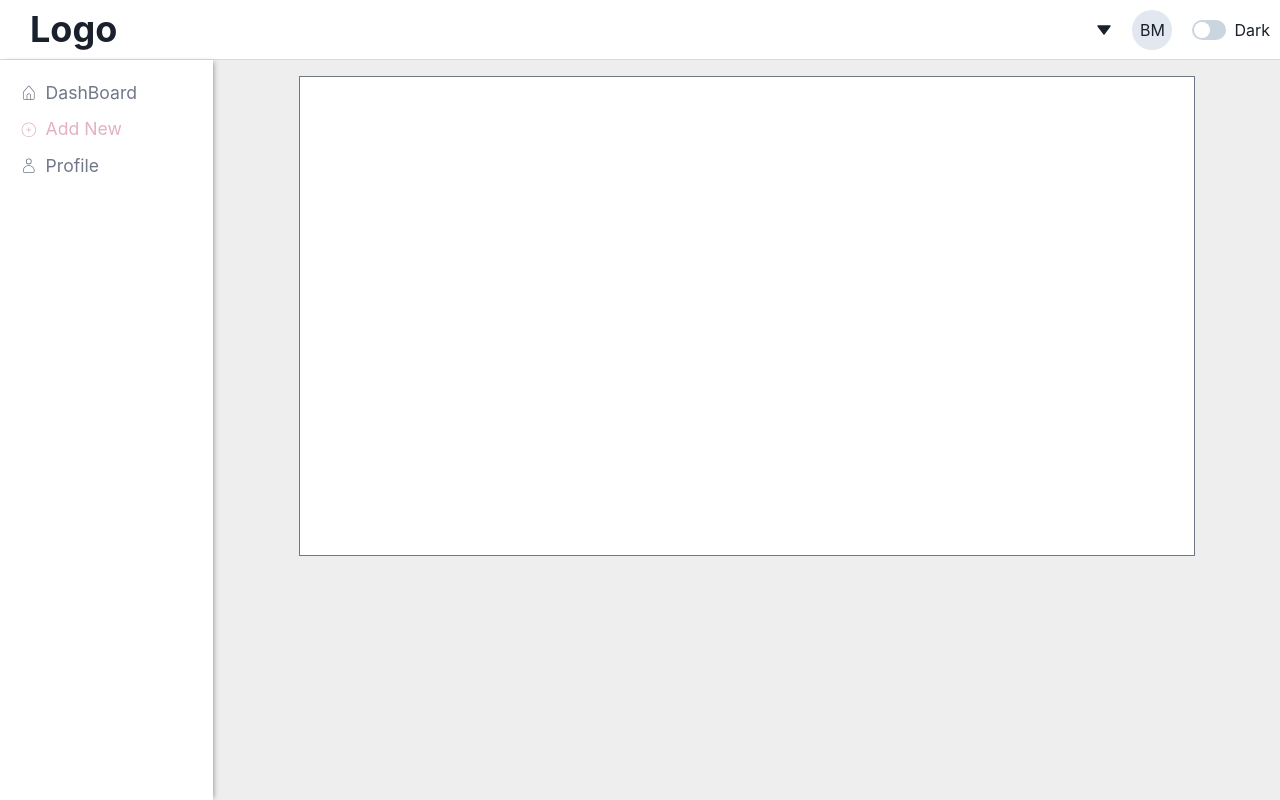
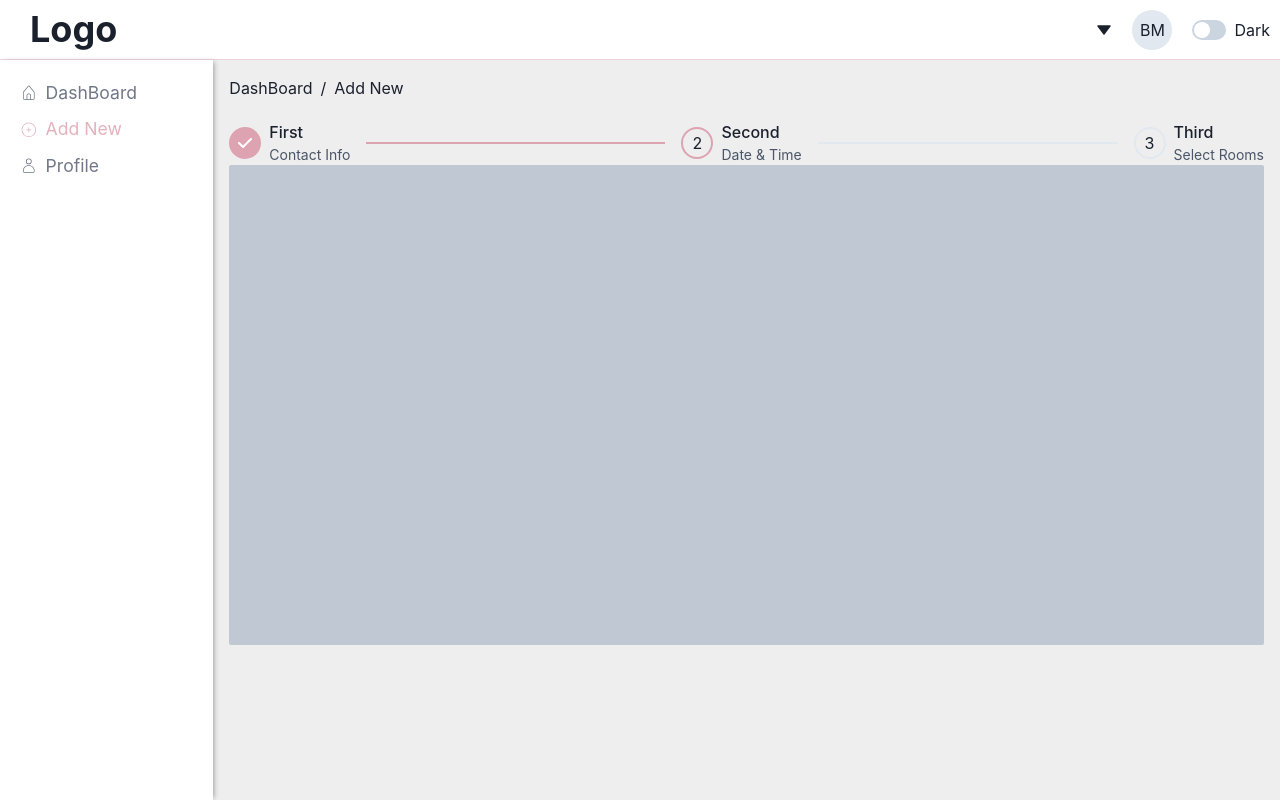
Before and after one commit to bbahaida/bmb-react-starter, a React (Vite) app: page /create in a window 1280 px wide. Built offline with nearby package versions, Linux system fonts and the light colour scheme.

Commit message:
add breadcrumb and skeleton

```diff
--- a/src/components/MenuItem.tsx
+++ b/src/components/aside/MenuItem.tsx
@@ -1,5 +1,5 @@
 import React from "react";
-import { MenuItemProps } from "../types";
+import { MenuItemProps } from "../../types";
 import { ListIcon, ListItem } from "@chakra-ui/react";
 import { NavLink } from "react-router-dom";
 import "./MenuItem.css";
--- a/src/components/Sidebar.tsx
+++ b/src/components/aside/Sidebar.tsx
@@ -1,7 +1,7 @@
 import React from "react";
 
 import { Box, List, useColorModeValue } from "@chakra-ui/react";
-import { SidebarProps } from "../types";
+import { SidebarProps } from "../../types";
 import MenuItem from "./MenuItem";
 
 const Sidebar: React.FC<SidebarProps> = ({ items }) => {
@@ -17,7 +17,7 @@ const Sidebar: React.FC<SidebarProps> = ({ items }) => {
     >
       <List color={useColorModeValue("full.900", "white")} fontSize="1.1em">
         {items.map((i) => (
-          <MenuItem item={i} />
+          <MenuItem key={i.path} item={i} />
         ))}
       </List>
     </Box>
--- a/src/components/Navbar.tsx
+++ b/src/components/nav/Navbar.tsx
@@ -18,7 +18,7 @@ import {
 } from "@chakra-ui/react";
 import React from "react";
 import { CiLogout } from "react-icons/ci";
-import { NavbarProps } from "../types";
+import { NavbarProps } from "../../types";
 import { DarkModeSwitch } from "./DarkModeSwitch";
 
 const Navbar: React.FC<NavbarProps> = () => {
--- a/src/layouts/RootLayout.tsx
+++ b/src/layouts/RootLayout.tsx
@@ -1,16 +1,21 @@
 import {
+  Breadcrumb,
+  BreadcrumbItem,
+  BreadcrumbLink,
   Grid,
   GridItem,
   Show,
   useBreakpointValue,
   useColorModeValue,
 } from "@chakra-ui/react";
-import { Outlet } from "react-router-dom";
-import Navbar from "../components/Navbar";
-import Sidebar from "../components/Sidebar";
+import { Link, Outlet, useLocation } from "react-router-dom";
+import Navbar from "../components/nav/Navbar";
+import Sidebar from "../components/aside/Sidebar";
 import { items } from "../config/menu-items";
+import { getPath } from "../utils/BreadcrumbUtils";
 
 export default function RootLayout() {
+  const path = getPath(useLocation());
   const bg = useColorModeValue("#eee", "full.500");
   const sidebarSpan = useBreakpointValue({ base: 6, md: 1 });
   const contentSpan = useBreakpointValue({ base: 6, md: 5 });
@@ -31,6 +36,19 @@ export default function RootLayout() {
         overflowY="auto"
         height="calc(100vh - 60px)"
       >
+        <Breadcrumb mb="20px">
+          {path.map((p, i) => (
+            <BreadcrumbItem key={p}>
+              <BreadcrumbLink
+                as={Link}
+                to={p}
+                isCurrentPage={i + 1 == path.length}
+              >
+                {items.find((i) => i.path == p)?.title}
+              </BreadcrumbLink>
+            </BreadcrumbItem>
+          ))}
+        </Breadcrumb>
         <Outlet />
       </GridItem>
     </Grid>
--- a/src/pages/Create.tsx
+++ b/src/pages/Create.tsx
@@ -1,18 +1,54 @@
-import { Flex, Box, useColorModeValue } from "@chakra-ui/react";
-import React from "react";
+import {
+  Box,
+  Flex,
+  Skeleton,
+  Step,
+  StepDescription,
+  StepIcon,
+  StepIndicator,
+  StepNumber,
+  StepSeparator,
+  StepStatus,
+  StepTitle,
+  Stepper,
+  useColorModeValue,
+  useSteps,
+} from "@chakra-ui/react";
+
+const steps = [
+  { title: "First", description: "Contact Info" },
+  { title: "Second", description: "Date & Time" },
+  { title: "Third", description: "Select Rooms" },
+];
 
 export default function Create() {
-  const borderColor = useColorModeValue("full.900", "white");
-  const bg = useColorModeValue("white", "full.900");
+  const { activeStep } = useSteps({
+    index: 1,
+    count: steps.length,
+  });
   return (
-    <Flex justify="center">
-      <Box
-        minW="70vw"
-        minH="60vh"
-        border="1px solid"
-        bg={bg}
-        borderColor={borderColor}
-      ></Box>
+    <Flex justify="center" direction="column">
+      <Stepper index={activeStep} colorScheme="pinky">
+        {steps.map((step, index) => (
+          <Step key={index}>
+            <StepIndicator>
+              <StepStatus
+                complete={<StepIcon />}
+                incomplete={<StepNumber />}
+                active={<StepNumber />}
+              />
+            </StepIndicator>
+
+            <Box flexShrink="0">
+              <StepTitle>{step.title}</StepTitle>
+              <StepDescription>{step.description}</StepDescription>
+            </Box>
+
+            <StepSeparator />
+          </Step>
+        ))}
+      </Stepper>
+      <Skeleton minW="70vw" minH="60vh" />
     </Flex>
   );
 }
--- a/src/pages/Dashboard.tsx
+++ b/src/pages/Dashboard.tsx
@@ -1,19 +1,15 @@
-import { Box, SimpleGrid, useColorModeValue } from "@chakra-ui/react";
+import { SimpleGrid, Skeleton } from "@chakra-ui/react";
 
 export default function Dashboard() {
-  const borderColor = useColorModeValue("full.900", "white");
-  const bg = useColorModeValue("white", "full.900");
   return (
-    <SimpleGrid spacing={10} columns={{ base: 1, sm: 2, lg: 3, xl: 4 }}>
-      <Box bg={bg} h="300px" border="1px solid" borderColor={borderColor}></Box>
-      <Box bg={bg} h="300px" border="1px solid" borderColor={borderColor}></Box>
-      <Box bg={bg} h="300px" border="1px solid" borderColor={borderColor}></Box>
-      <Box bg={bg} h="300px" border="1px solid" borderColor={borderColor}></Box>
-      <Box bg={bg} h="300px" border="1px solid" borderColor={borderColor}></Box>
-      <Box bg={bg} h="300px" border="1px solid" borderColor={borderColor}></Box>
-      <Box bg={bg} h="300px" border="1px solid" borderColor={borderColor}></Box>
-      <Box bg={bg} h="300px" border="1px solid" borderColor={borderColor}></Box>
-      <Box bg={bg} h="300px" border="1px solid" borderColor={borderColor}></Box>
+    <SimpleGrid spacing={10} minChildWidth="300px">
+      <Skeleton h="200px" />
+      <Skeleton h="200px" />
+      <Skeleton h="200px" />
+      <Skeleton h="200px" />
+      <Skeleton h="200px" />
+      <Skeleton h="200px" />
+      <Skeleton h="200px" />
     </SimpleGrid>
   );
 }
--- a/src/pages/Profile.tsx
+++ b/src/pages/Profile.tsx
@@ -1,5 +1,49 @@
-import React from "react";
+import {
+  Box,
+  Flex,
+  Grid,
+  GridItem,
+  SimpleGrid,
+  Skeleton,
+  SkeletonCircle,
+  SkeletonText,
+  Tab,
+  TabList,
+  TabPanel,
+  TabPanels,
+  Tabs,
+} from "@chakra-ui/react";
 
 export default function Profile() {
-  return <div>Profile</div>;
+  return (
+    <Tabs mt="40px" p="20px" colorScheme="pinky">
+      <TabList>
+        <Tab>User Info</Tab>
+        <Tab>Update Password</Tab>
+      </TabList>
+      <TabPanels>
+        <TabPanel>
+          <Grid templateColumns="repeat(4, 1fr)">
+            <GridItem colSpan={4}>
+              <Box padding="6" boxShadow="lg">
+                <SkeletonCircle size="10" />
+                <SkeletonText
+                  mt="4"
+                  noOfLines={3}
+                  spacing="4"
+                  skeletonHeight="2"
+                />
+              </Box>
+            </GridItem>
+            <GridItem colSpan={3}>
+              <Skeleton />
+            </GridItem>
+            <GridItem colSpan={1}>
+              <Skeleton />
+            </GridItem>
+          </Grid>
+        </TabPanel>
+      </TabPanels>
+    </Tabs>
+  );
 }
--- /dev/null
+++ b/src/utils/BreadcrumbUtils.ts
@@ -0,0 +1,10 @@
+import { Location } from "react-router-dom";
+
+export const getPath = (location: Location): string[] => {
+  let path = location.pathname.split("/");
+  const lastIndex = path.length - 1;
+  if (path[lastIndex] === "") {
+    path = path.slice(0, lastIndex);
+  }
+  return path.map((p) => `/${p}`);
+};
```
Also changed, not shown: src/components/aside/MenuItem.css (renamed from src/components/MenuItem.css), src/components/nav/DarkModeSwitch.tsx (renamed from src/components/DarkModeSwitch.tsx).
